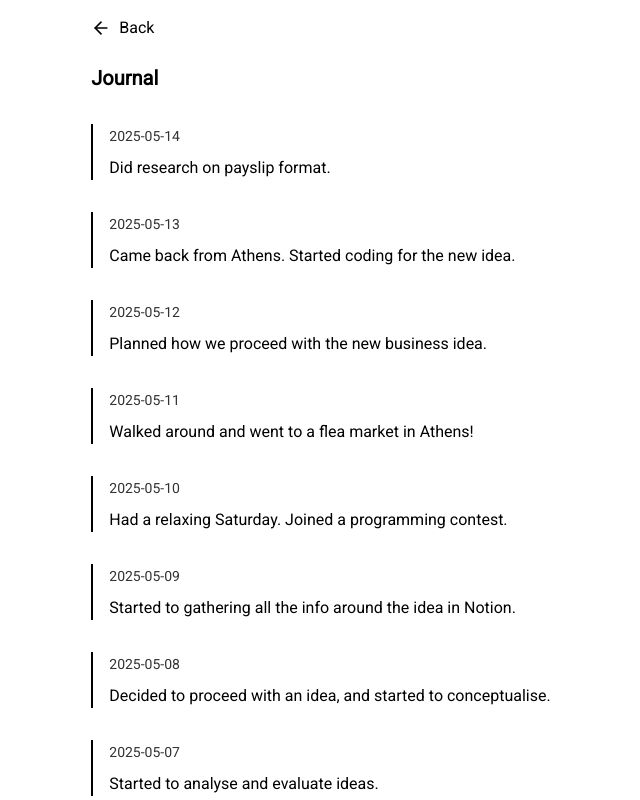
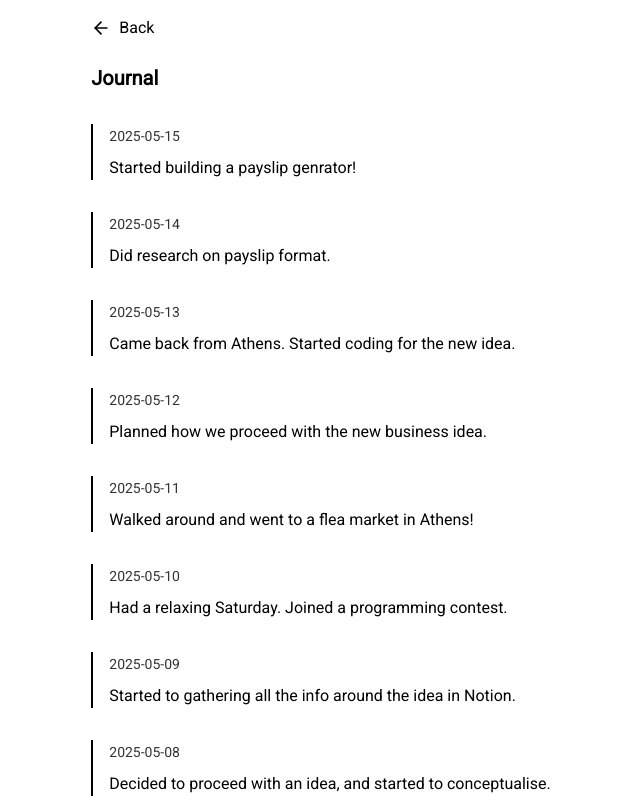
Before and after one commit to minamicode/minamicode.com, a Next.js app: page /journal in a window 1280 px wide. Shown: the top 800 px of the page, without its empty margins (250-890 px from the left). Built offline with nearby package versions, Linux system fonts and the light colour scheme.

Commit message:
add a journal entry

```diff
--- a/src/app/_components/JournalEntries.tsx
+++ b/src/app/_components/JournalEntries.tsx
@@ -6,6 +6,10 @@ type JournalEntry = {
 };
 
 const entries: JournalEntry[] = [
+  {
+    date: "2025-05-15",
+    text: "Started building a payslip genrator!",
+  },
   {
     date: "2025-05-14",
     text: "Did research on payslip format.",
```
